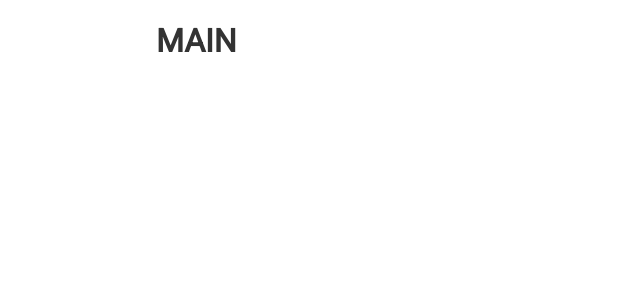
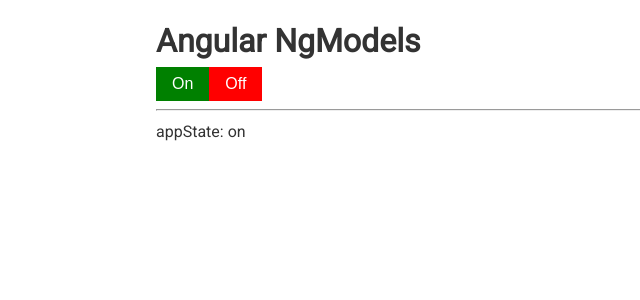
Before and after one commit to RomanSyrko/study-udemy-angular9, an Angular app: page / in a window 1280 px wide. Shown: the top 300 px of the page, without its empty margins (0-640 px from the left). Built offline with nearby package versions, Linux system fonts and the light colour scheme.

Commit message:
Final this part

```diff
--- a/src/app/app.component.html
+++ b/src/app/app.component.html
@@ -1,4 +1,14 @@
 <div class="container">
   <h1>{{title}}</h1>
 
+
+  <app-switch
+    [(ngModel)]="appState"
+    (ngModelChange)="handChange()"
+  ></app-switch>
+
+  <hr>
+
+  <p>appState: {{appState}}</p>
+
 </div>
--- a/src/app/app.component.ts
+++ b/src/app/app.component.ts
@@ -1,4 +1,5 @@
 import {Component} from '@angular/core';
+
 
 @Component({
   selector: 'app-root',
@@ -6,5 +7,11 @@
   styleUrls: ['./app.component.css']
 })
 export class AppComponent {
-  title = 'MAIN';
+  title = 'Angular NgModels';
+
+  appState = 'on'
+
+  handChange() {
+    console.log(this.appState);
+  }
 }
--- /dev/null
+++ b/src/app/switch/switch.component.css
@@ -0,0 +1,14 @@
+div{
+  display: inline-block;
+}
+button{
+  padding: .5rem 1rem;
+  font-size: 1rem;
+  color: #fff;
+  background: red;
+  border: none;
+  outline: none;
+}
+button.active{
+  background: green;
+}
--- /dev/null
+++ b/src/app/switch/switch.component.html
@@ -0,0 +1,6 @@
+<div>
+
+  <button [class.active]="state === 'on'" (click)="setState('on')">On</button>
+  <button [class.active]="state === 'off'" (click)="setState('off')">Off</button>
+
+</div>
--- /dev/null
+++ b/src/app/switch/switch.component.ts
@@ -0,0 +1,46 @@
+import {Component, forwardRef, Provider} from '@angular/core';
+import {ControlValueAccessor, NG_VALUE_ACCESSOR} from "@angular/forms";
+
+const VALUE_ACCESSOR: Provider = {
+  provide: NG_VALUE_ACCESSOR,
+  useExisting: forwardRef(() => SwitchComponent),
+  multi: true
+}
+
+@Component({
+  selector: 'app-switch',
+  templateUrl: './switch.component.html',
+  styleUrls: ['./switch.component.css'],
+  providers: [VALUE_ACCESSOR]
+
+})
+export class SwitchComponent implements ControlValueAccessor {
+
+  state = 'on'
+
+  private onChange = (value: any) => {
+  }
+
+
+  setState(state: string) {
+    this.state = state
+
+    this.onChange(this.state)
+  }
+
+  registerOnChange(fn: any): void {
+    this.onChange = fn
+
+  }
+
+  registerOnTouched(fn: any): void {
+  }
+
+  setDisabledState(isDisabled: boolean): void {
+  }
+
+  writeValue(state: string): void {
+    this.state = state
+  }
+
+}
```
Also changed, not shown: src/app/app.module.ts (+6 -2 lines).
